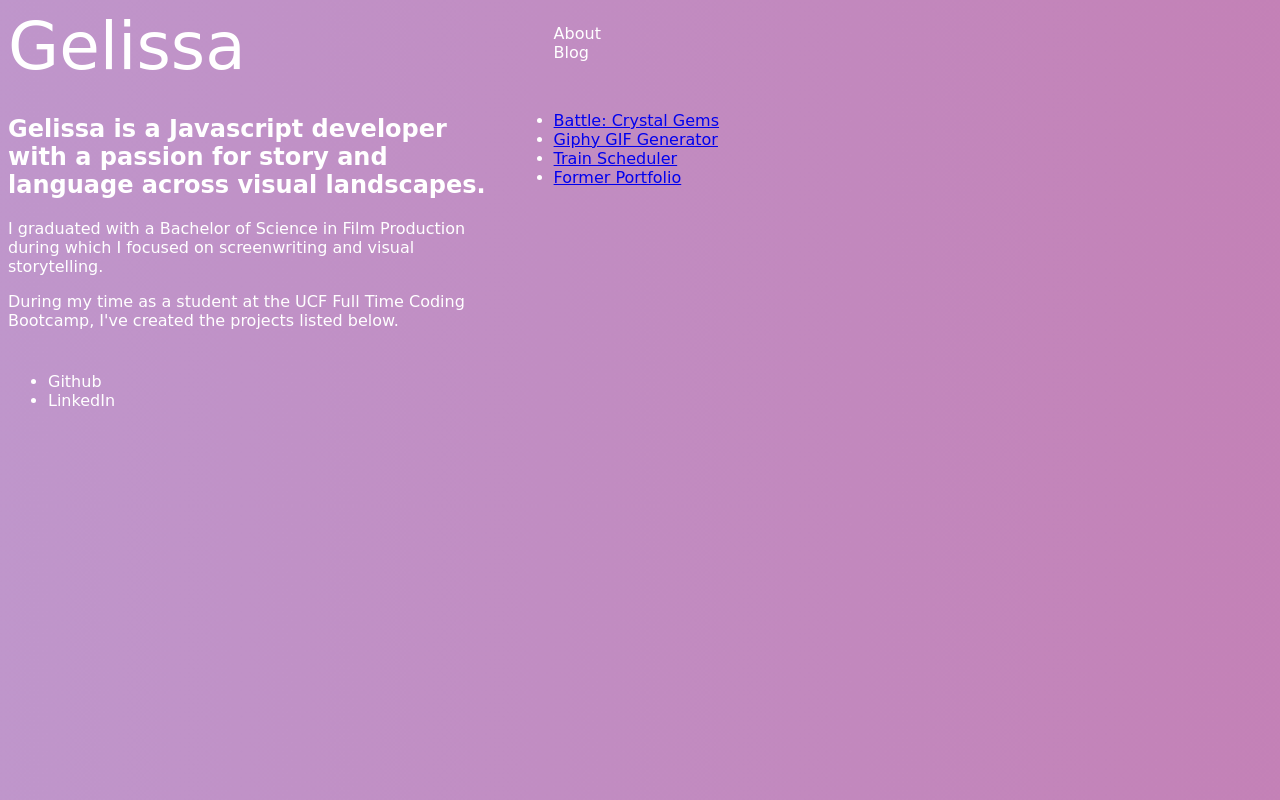
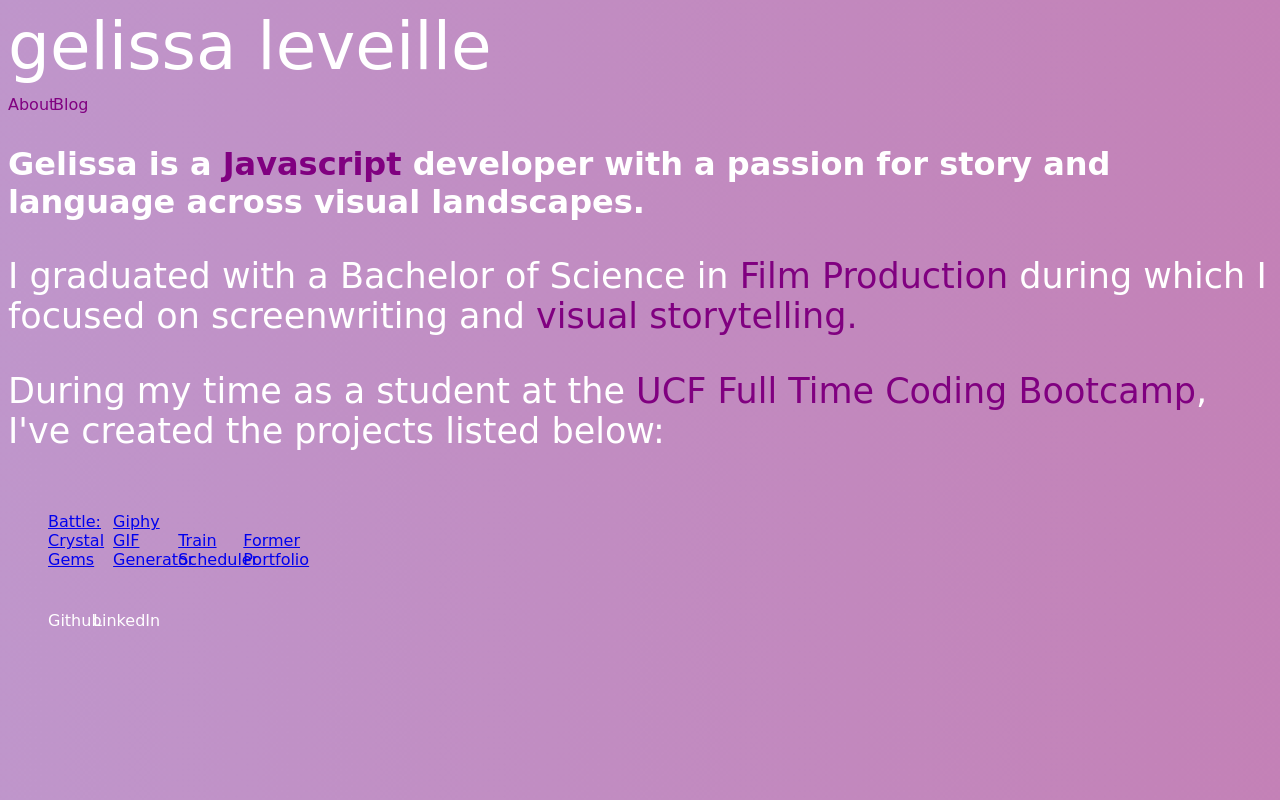
Before and after one commit to gelissa/gelissaPortfolio, a plain HTML site: page index.html in a window 1280 px wide. Drawn offline with Linux system fonts and the light colour scheme; a web font is replaced by a local one.

Commit message:
page styling and links

```diff
--- a/index.html
+++ b/index.html
@@ -21,7 +21,7 @@
 
         .wrapper {
             display: grid;
-            grid-template-columns: 40% 60%;
+            /* grid-template-columns: 40% 60%; */
             grid-template-rows: auto auto auto;
             grid-row-gap: 10px;
         }
@@ -43,33 +43,76 @@
         .nameDiv {
             font-size: 66px;
         }
+
+        .nameDiv:hover {
+            color: purple;
+            /* writing-mode: vertical-rl; */
+        }
+
+        .navBar {
+            background-color: white;
+        }
+
         .navList {
             /* float: left; */
             list-style: none;
+            margin: 0;
+            padding: 0;
+            color: purple;
+        }
+
+        li {
             display: inline-block;
+            width: 40px;
         }
+
+        .navList > li:hover {
+            color: white;
+            writing-mode: vertical-rl;
+        }
+
         .aboutIntro {
             list-style: none;
         }
-        .projectList {
+        .color  {
+            color: purple;
+        }
+
+        .portfolio {
             list-style: none;
+        }
+
+        .portfolio > li {
+            width: 60px;
+        }
+
+        .socialMedia {
+            list-style: none;
+        }
+
+        p {
+            font-size: 35px;
         }
     </style>
 </head>
 
 <body>
     <div class="wrapper">
-       <div class="nameDiv">Gelissa</div>
-       <div class="navBar">
+        <div class="nameDiv">gelissa leveille</div>
         <ul class="navList">
             <li>About</li>
             <li>Blog</li>
         </ul>
-       </div>
+
+        <!-- <div class="navBar"> -->
+
+        <!-- </div> -->
         <div class="aboutIntro">
-           <h2>Gelissa is a Javascript developer with a passion for story and language across visual landscapes.</h2>
-           <p>I graduated with a Bachelor of Science in Film Production during which I focused on screenwriting and visual storytelling. </p>
-           <p>During my time as a student at the UCF Full Time Coding Bootcamp, I've created the projects listed below.</p>
+            <h1>Gelissa is a <span class="color">Javascript</span> developer with a passion for story and language across visual landscapes.</h1>
+            <p>I graduated with a Bachelor of Science in <span class="color">Film Production</span> during which I focused on screenwriting and
+                <span class="color">visual storytelling.</span> </p>
+            <p>During my time as a student at the <span class="color">UCF Full Time Coding Bootcamp</span>, I've created the projects listed below:
+            </p>
         </div>
         <div class="projectList">
             <ul class="portfolio">
```
Lines whose indentation alone changed are shown as unchanged.
